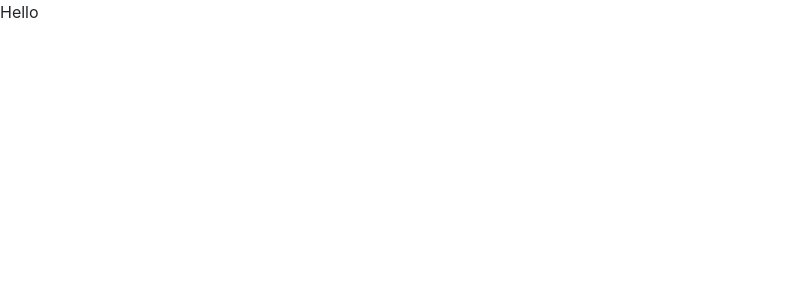
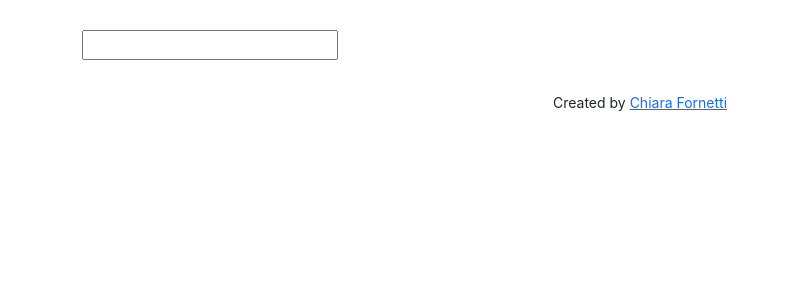
Before and after one commit to cfornetti/dictionary-project, a React (Create React App) app: page / in a window 1280 px wide. Shown: the top 300 px of the page, without its empty margins (0-788 px from the left). Built offline with nearby package versions, Linux system fonts and the light colour scheme.

Commit message:
Created the search engine

```diff
--- a/src/App.css
+++ b/src/App.css
@@ -0,0 +1,8 @@
+.App-header{
+  margin: 30px 0;
+}
+
+.App-footer{
+  text-align: center;
+  margin: 30px 0;
+}
--- a/src/App.js
+++ b/src/App.js
@@ -1,11 +1,21 @@
-import logo from './logo.svg';
 import './App.css';
+import Dictionary from "./Dictionary"
 
 function App() {
   return (
     <div className="App">
-      <header className="App-header"></header>
-      Hello
+    <div className="container">
+      <header className="App-header">
+      </header>
+      <main>
+        <Dictionary />
+      </main>
+    <footer className="App-footer">
+      <small>
+      Created by <a href="https://github.com/cfornetti">Chiara Fornetti</a>
+      </small>
+    </footer>
+    </div>
     </div>
   );
 }
--- /dev/null
+++ b/src/Dictionary.js
@@ -0,0 +1,21 @@
+import React, { useState } from "react";
+import "./Dictionary.css"
+
+export default function Dictionary(){
+    let [keyword, setKeyword]=useState("");
+
+    function search(event){
+        event.preventDefault();
+        alert(`Searching for ${keyword}`);
+    }
+
+    function handleKeywordChange(event){
+     setKeyword(event.target.value);
+    }
+
+    return <div className="Dictionary">
+        <form onSubmit={search}>
+            <input type="search" onChange={handleKeywordChange} />
+        </form>
+    </div>
+}
```
Also changed, not shown: src/Dictionary.css (added).
